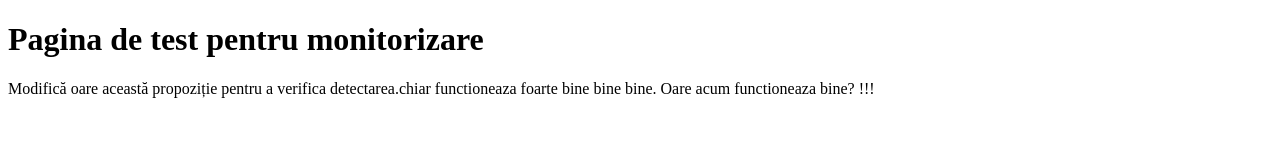
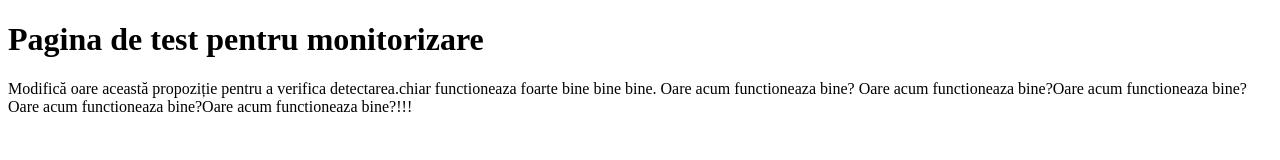
Before and after one commit to bpatru18-ux/test-monitorizare, a plain HTML site: page index.html in a window 1280 px wide. Drawn offline with Linux system fonts and the light colour scheme.

Commit message:
Update index.html

```diff
--- a/index.html
+++ b/index.html
@@ -6,6 +6,6 @@
 </head>
 <body>
 <h1>Pagina de test pentru monitorizare</h1>
-<p>Modifică oare această propoziție pentru a verifica detectarea.chiar functioneaza foarte bine bine bine. Oare acum functioneaza bine? !!!</p>
+<p>Modifică oare această propoziție pentru a verifica detectarea.chiar functioneaza foarte bine bine bine. Oare acum functioneaza bine? Oare acum functioneaza bine?Oare acum functioneaza bine?Oare acum functioneaza bine?Oare acum functioneaza bine?!!!</p>
 </body>
 </html>
```
